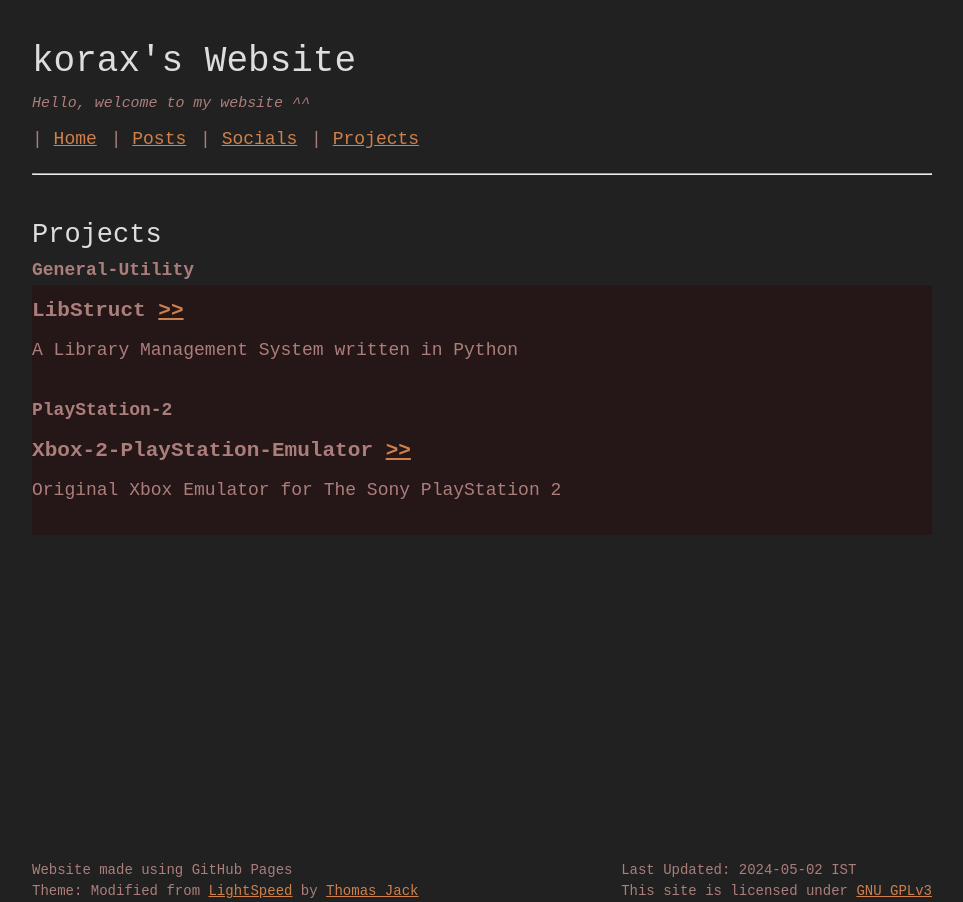
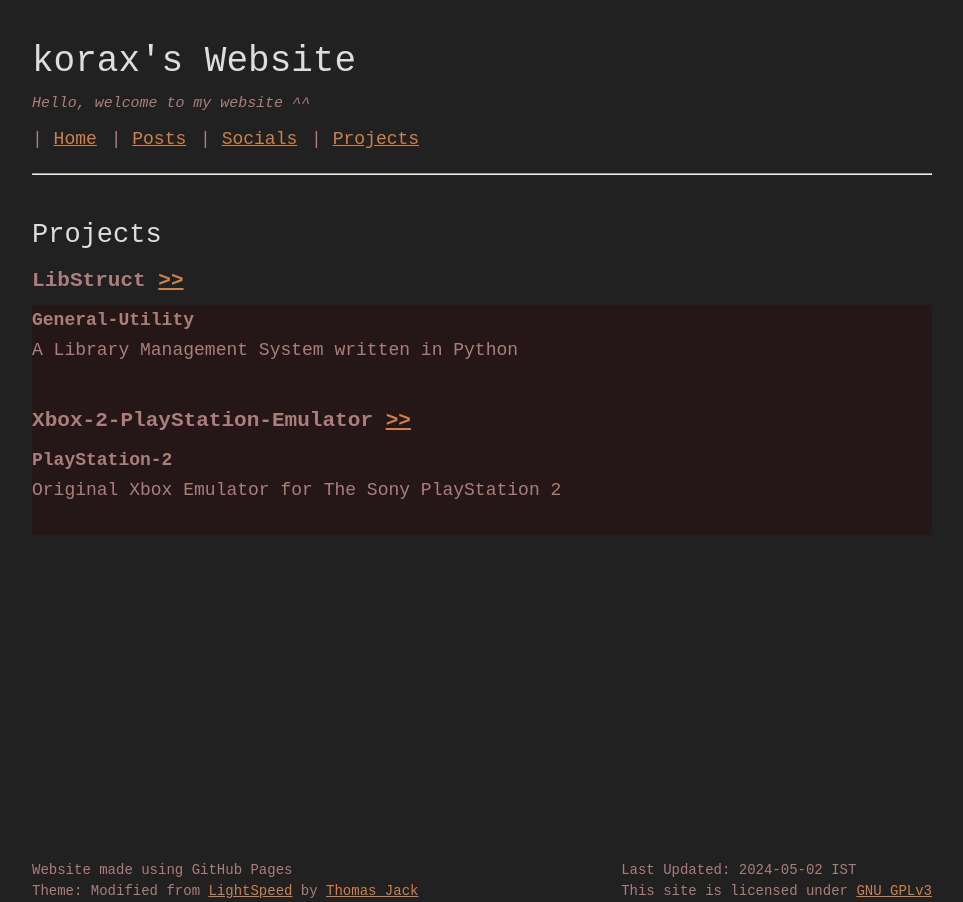
Before and after one commit to koraxial/koraxial.github.io, a Jekyll site: the page built from projects/index.html, in a window 1280 px wide. Shown: the whole page, without its empty margins (158-1121 px from the left). Built offline with Jekyll 4.4.1, drawn with Linux system fonts in a browser that asks for light colours.

Commit message:
Update index.html

```diff
--- a/projects/index.html
+++ b/projects/index.html
@@ -5,9 +5,9 @@ title: Projects
 
 <h2>Projects</h2>
 {% for item in site.data.projects %}
+     <h3><span class="project-item">{{ item.name }} <a href="{{ item.link }}" target="_blank">&gt;&gt;</a></span></h3>
+     <div class="project">
      <h4><p>{{ item.target }}</p></h4>
-     <div class="project">
-     <h3><span class="project-item">{{ item.name }} <a href="{{ item.link }}" target="_blank">&gt;&gt;</a></span></h3>
      <p>{{ item.description }}</p>
      <br>
 {% endfor %}
```
